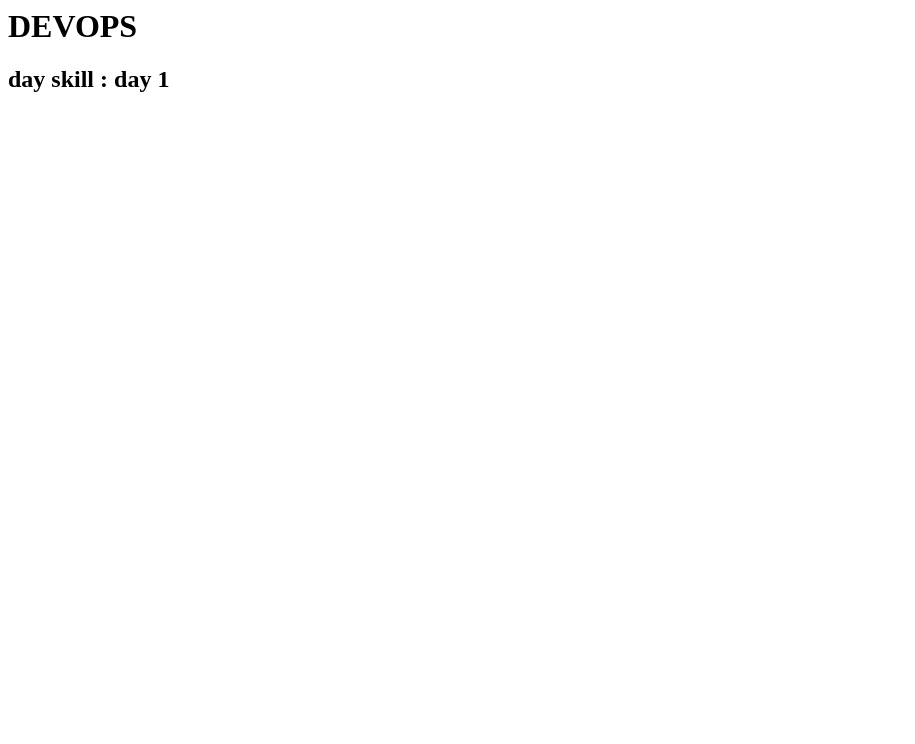
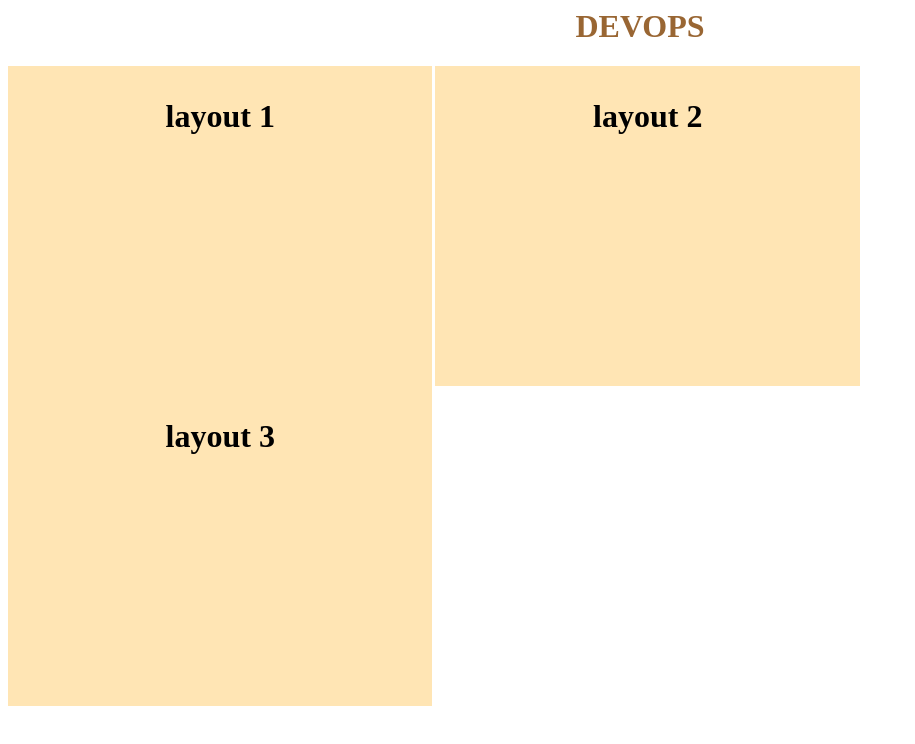
Before and after one commit to JAYANTH-IT21/myproject, a plain HTML site: page index.html in a window 1280 px wide. Shown: the whole page, without its empty margins (0-915 px from the left). Drawn offline with Linux system fonts and the light colour scheme.

Commit message:
second commit

```diff
--- a/index.html
+++ b/index.html
@@ -1,8 +1,41 @@
 <html>
-<head><title>devops</title></head>
+
+<head><title>
+devops
+</title></head>
+
 <body>
-<h1> DEVOPS</h1>
-<h2>day skill : day 1</h2>
+
+<style>
+.column{
+  float: left;
+  width:32%;
+  padding :10px;
+  height : 300px;
+  background-color:#FFE5B4;
+  margin-right:3px;
+}
+h1{
+text-align : center;
+color :black;
+}
+.middle{
+text-align: center;
+color: #996633;
+}
+</style>
+<h1 class= "middle">DEVOPS</h1>
+<div class = "column" >
+ <h1> layout 1</h1>
+</div>
+
+<div class= "column" >
+<h1>layout 2</h1>
+</div>
+
+<div class= "column">
+<h1>layout 3</h1>
+</div>
 
 </body>
 </html>
```
